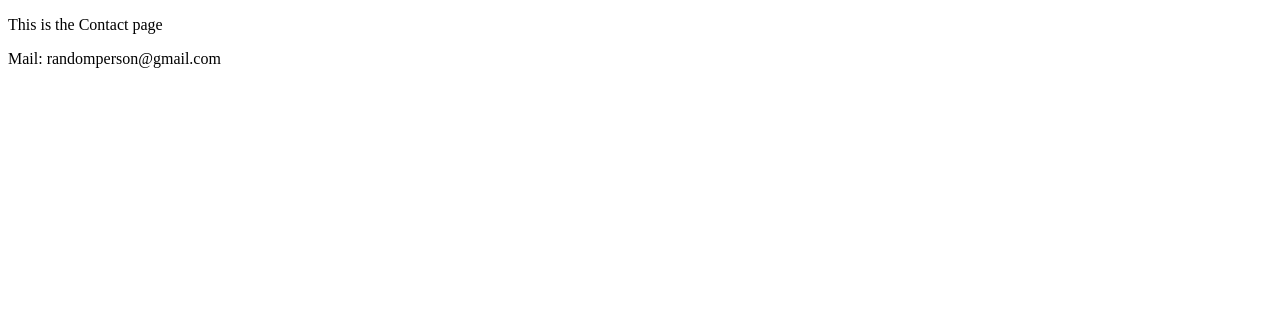
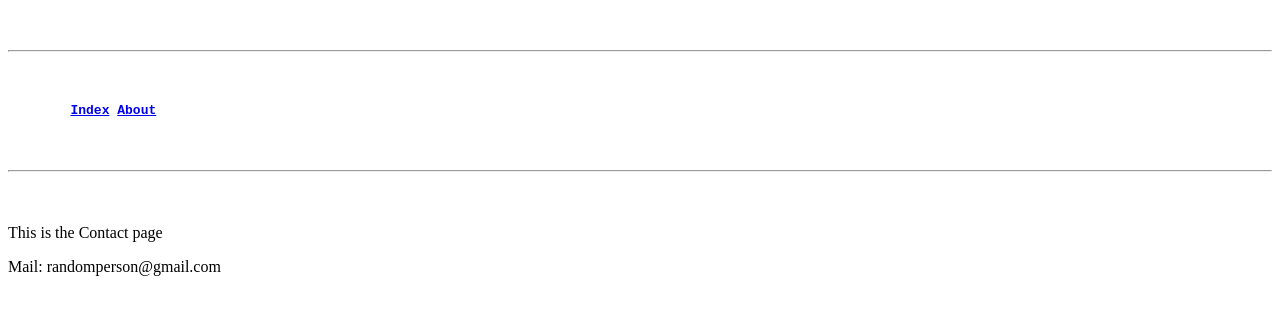
Before and after one commit to AntonT3/github1, a plain HTML site: page Contact.html in a window 1280 px wide. Drawn offline with Linux system fonts and the light colour scheme.

Commit message:
Update Contact.html

```diff
--- a/Contact.html
+++ b/Contact.html
@@ -8,8 +8,13 @@
     </title>
 </head>
 <body>
-    <!-- Nav Tulee Tähän -->
-    <nav></nav>
+    <pre><strong>
+    <hr>
+    <nav>
+        <a href="Index.html">Index</a> <a href="About.html">About</a>
+    </nav>
+    <hr>
+    </strong></pre>
 
     <p>This is the Contact page</p>
 
```
